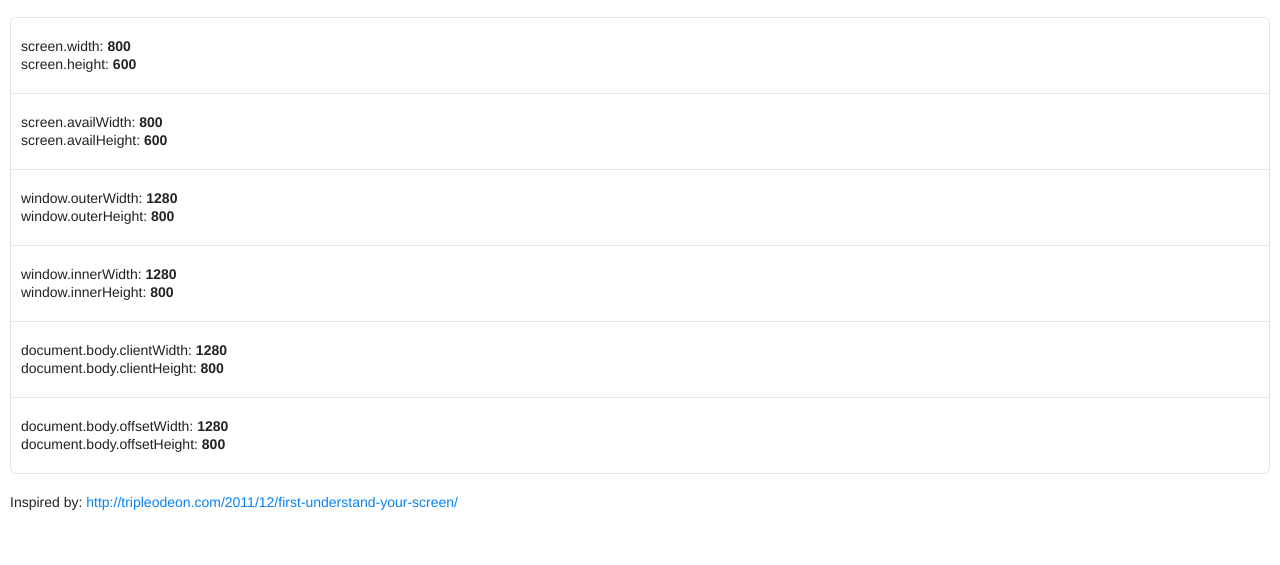
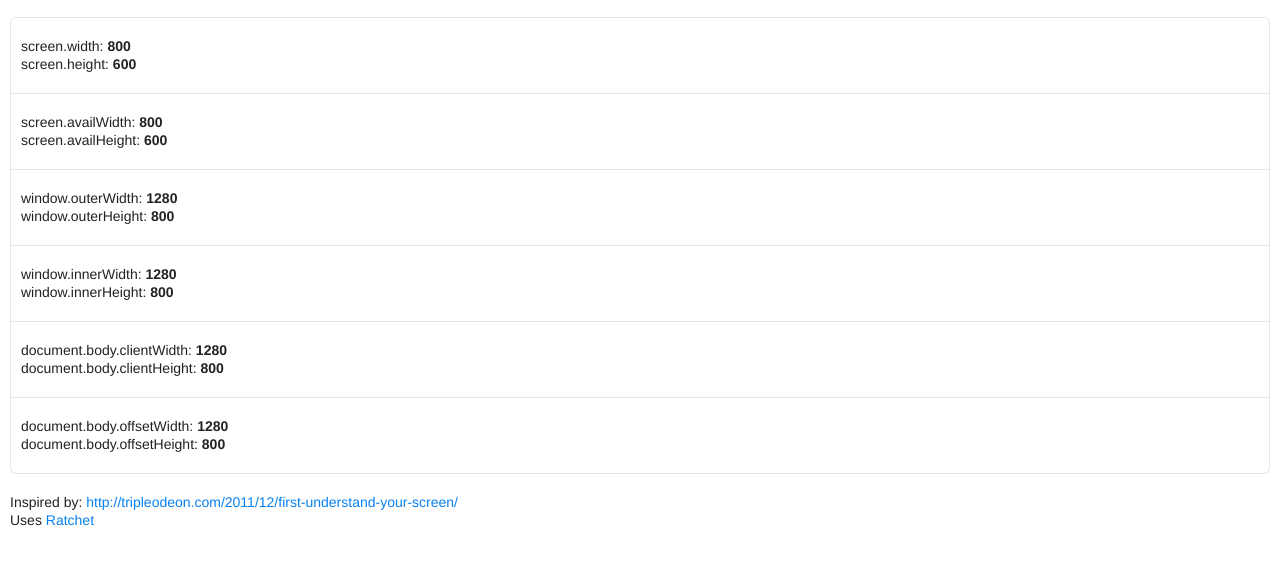
Before and after one commit to gliesche/understand-your-screen, a plain HTML site: page index.html in a window 1280 px wide. Shown: the part 47-612 px from the top of the page. Drawn offline with Linux system fonts and the light colour scheme.

Commit message:
link to ratchet

```diff
--- a/index.html
+++ b/index.html
@@ -73,6 +73,9 @@
         <p>
           Inspired by: <a href="http://tripleodeon.com/2011/12/first-understand-your-screen/" target="_blank" title="Understand your screen">http://tripleodeon.com/2011/12/first-understand-your-screen/</a>
         </p>
+        <p>
+          Uses <a href="http://maker.github.com/ratchet/" title="Prototype iPhone apps with simple HTML, CSS and JS components." target="_blank">Ratchet</a>
+        </p>
       </div>
     </div>
 
```
